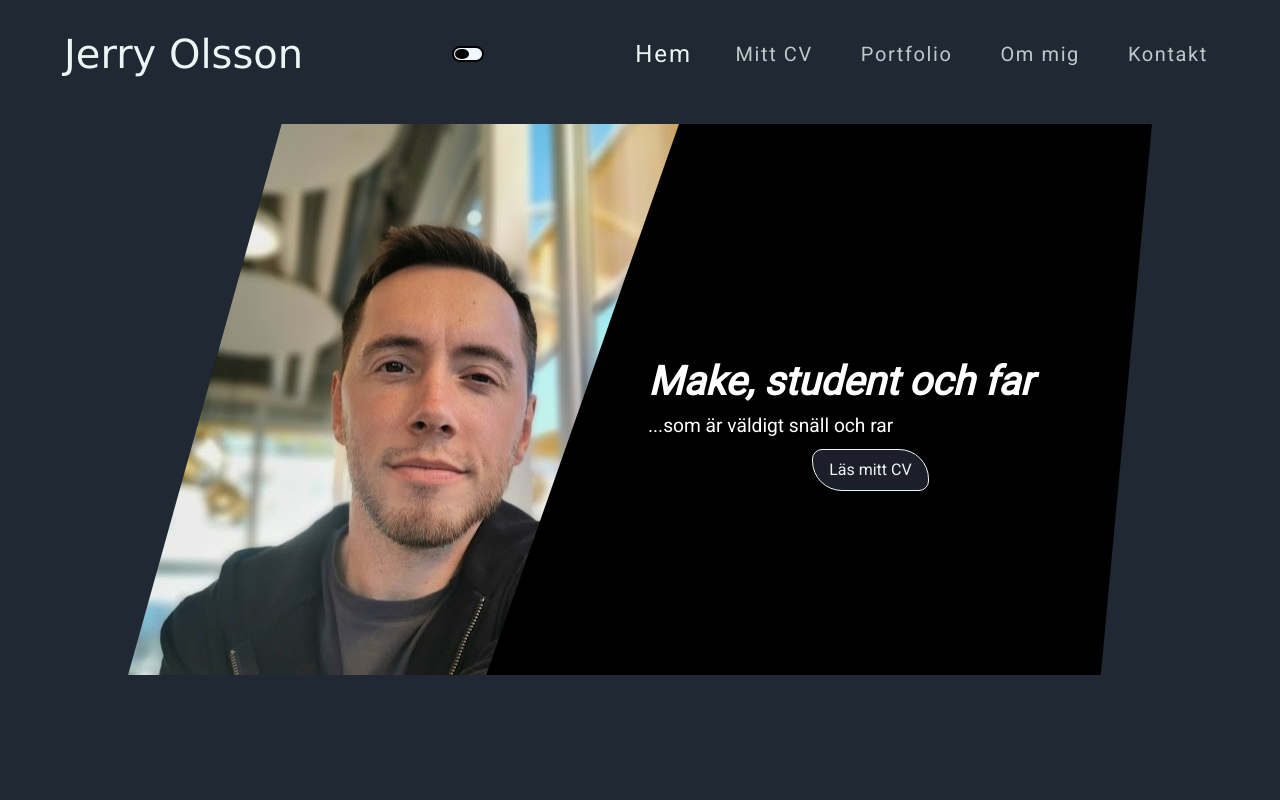
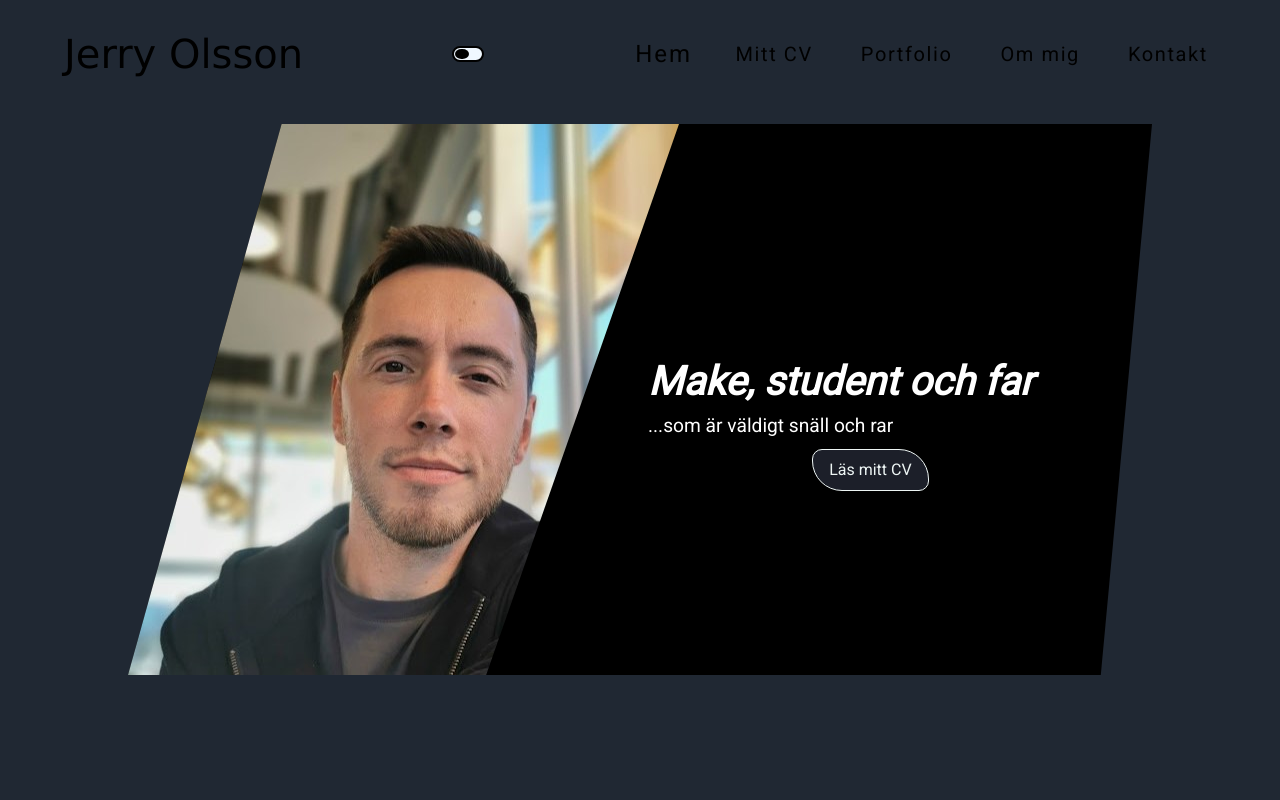
Before and after one commit to JerryChas/Uppgift-2---Dynamisk-sida, a plain HTML site: page index.html in a window 1280 px wide. Shown: the top 800 px of the page. Drawn offline with Linux system fonts and the light colour scheme.

Commit message:
adjusting colors for dark mode in header

```diff
--- a/css/header.css
+++ b/css/header.css
@@ -24,7 +24,7 @@ header {
 .logo {
     text-decoration: none;
     font-size: 2.5rem;
-    color: var(--accent-color-light);
+    color: var(--font-color);
 
     font-family: Verdana, Geneva, Tahoma, sans-serif, sans-serif;
     /* Logo h1 - endast i index.html */
@@ -32,9 +32,15 @@ header {
 }
 
 /* DARK MODE SWITCH */
-.dark-mode-switch {
+/* .dark-mode-switch {
 
-}
+    position: relative;
+    &::before {
+
+        content: '☀️';
+
+    }
+} */
 .dark-mode-switch input {
     display: none;
 }
@@ -64,7 +70,7 @@ header {
 
 .hamb {
     display: flex;
-    color: var(--accent-color-light);
+    color: var(--font-color);
     font-size: 2rem;
 
 }
@@ -120,7 +126,7 @@ header {
     display: block;
 
     text-decoration: none;
-    color: var(--accent-color-dark);
+    color: var(--font-color);
     font-size: 20px;
     letter-spacing: 0.1rem;
     border-top: 0.5px dotted var(--secondary-color-dark);
@@ -134,7 +140,7 @@ header {
 }
 
 .active-page .nav-link{
-    color: var(--accent-color-light);
+    color: var(--font-color);
     text-decoration: underline;
 
 }
@@ -197,7 +203,7 @@ header {
     .nav-link {
 
         position: relative;
-        color: var(--accent-color-dark);
+        color: var(--font-color);
         font-size: 20px;
         letter-spacing: 0.1rem;
         border-top: unset;
@@ -208,7 +214,7 @@ header {
 
         &:hover {
             background-color: unset;
-            color: var(--accent-color-light);
+            color: var(--font-color);
             transform: scale(1.2);
 
         }
@@ -216,7 +222,7 @@ header {
     }
 
     .active-page .nav-link{
-        color: var(--accent-color-light);
+        color: var(--font-color);
         transform: scale(1.2);
         text-decoration: none;
     }
```
